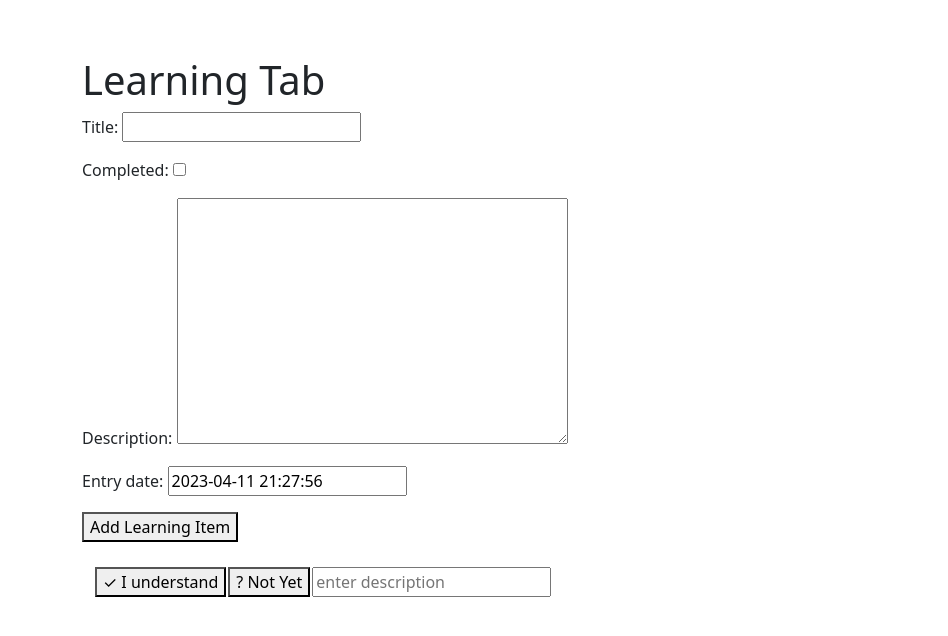
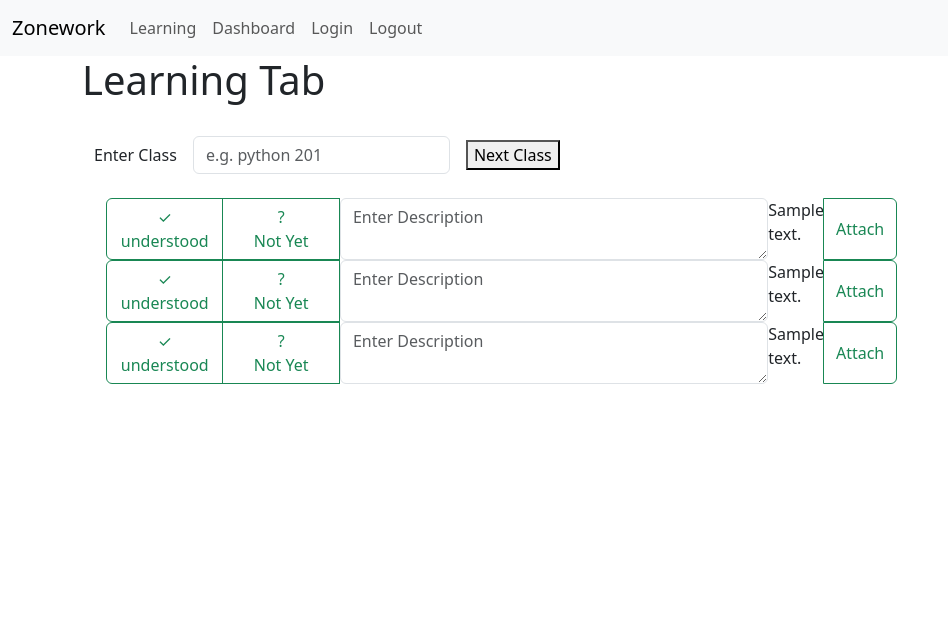
Before and after one commit to kyle-kyhu/Zonework, a Django app: template zonework_app/templates/zonework_app/learning_tab.html in a window 1280 px wide. Shown: the top 636 px of the page, without its empty margins (0-948 px from the left). Run offline with Django 4.2, Linux system fonts and the light colour scheme; the template is opened without the code that fills it: values that come from a table or form of the project are taken from there, others are empty; tables that the repository leaves empty hold one stand-in row (values such as "Sample post").

Commit message:
Zonework is a django capstone project for Coding Nomads.  The concept can be though of as pacing tool for learning.  I used a similar logic to help with keep up with the commitment of reading, watching, coding, failing and repeating the hard and lonely process.
This tool should help users:
1. Put in the work even if the work is failure.
2. The details could be communicated to mentors and community.
3. Create a cadence of work.

```diff
--- a/zonework_app/forms.py
+++ b/zonework_app/forms.py
@@ -5,8 +5,8 @@ class ItemForm(forms.ModelForm):
     class Meta:
         model = LearningItem
         fields = [
-            "title",
-            'completed',
+            "subject",
+            'assessment',
             'description',
             'entry_date'
         ]
--- a/zonework_app/models.py
+++ b/zonework_app/models.py
@@ -6,21 +6,21 @@ from django.contrib.auth.models import User
 
 class Student(models.Model):
     user = models.OneToOneField(User, on_delete=models.CASCADE)
-    address = models.TextField()
+    address = models.TextField(max_length=200)
     #school = models.ForeignKey(School, on_delete=models.CASCADE)
-    class_names = models.TextField()
+    class_names = models.TextField(max_length=200)
+
+# is this a good set up?
+# class Subject(models.Model):
+#     name = models.CharField(max_length=50)
+
 
 class LearningItem(models.Model):
-    title = models.CharField(max_length=200)
-    completed = models.BooleanField(default=False)
+    subject = models.CharField(max_length=200)
+    assessment = models.CharField(max_length=12)
     description = models.TextField(max_length=200)
-    entry_date = models.DateTimeField(default=timezone.now())
+    entry_date = models.DateTimeField(default=timezone.now)
     student = models.ForeignKey(Student, on_delete=models.CASCADE)
 
     def __str__(self):
-        return f"{self.title} - {'Completed' if self.completed else 'Not-Completed'} - {self.entry_date}"
-
-
-
-# if label and description are blank
-# how do we not migrate them to DB?
+        return f"{self.subject} - {'Completed' if self.assessment else 'Not-Completed'} - {self.entry_date}"
--- a/zonework_app/templates/zonework_app/base.html
+++ b/zonework_app/templates/zonework_app/base.html
@@ -1,40 +1,45 @@
 {% load static %}
 
-<!DOCTYPE html>
+<!doctype html>
 <html lang="en">
 <head>
     <meta charset="UTF-8">
     <meta name="viewport" content="width=device-width, initial-scale=1.0">
-    <title>{% block title %}Zonework{% endblock %}</title>
+    <title>
+        {% block title %}
+        Zonework
+        {% endblock %}
+    </title>
     <link href="https://cdn.jsdelivr.net/npm/bootstrap@5.3.0-alpha3/dist/css/bootstrap.min.css" rel="stylesheet" integrity="sha384-KK94CHFLLe+nY2dmCWGMq91rCGa5gtU4mk92HdvYe+M/SXH301p5ILy+dN9+nJOZ" crossorigin="anonymous">
-
-
+    <link rel="stylesheet" href="{% static 'zonework_app/style.css' %}">
 </head>
 <body>
-    <header>
-<!-- Add your site header here -->
-<!-- nav bar -->
-	<nav class="navbar navbar-expand-md navbar-dark">
-		<a class="navbar-brand" href="#">Zonework</a>
-		<button class="navbar-toggler" type="button" data-toggle="collapse" data-target="#collapsibleNavbar">
+
+<nav class="navbar navbar-expand-lg bg-body-tertiary">
+  <div class="container-fluid">
+    <a class="navbar-brand" href="{% url 'zonework_app:index' %}">Zonework</a>
+
+    <button class="navbar-toggler" type="button" data-bs-toggle="collapse" data-bs-target="#navbarSupportedContent" aria-controls="navbarSupportedContent" aria-expanded="false" aria-label="Toggle navigation">
       <span class="navbar-toggler-icon"></span>
     </button>
-		<div class="collapse navbar-collapse" id="collapsibleNavbar">
-			<ul class="navbar-nav">
+    <div class="collapse navbar-collapse" id="navbarSupportedContent">
+      <ul class="navbar-nav me-auto mb-2 mb-lg-0">
         <li class="nav-item">
-					<a class="nav-link active" data-toggle="tab" href="#tab1">Learn</a>
+          <a class="nav-link" href="{% url 'zonework_app:learning_tab' %}">Learning</a>
         </li>
         <li class="nav-item">
-					<a class="nav-link" data-toggle="tab" href="#tab2">Dashboard</a>
+          <a class="nav-link" href="{% url 'zonework_app:dashboard_list' %}">Dashboard</a>
         </li>
         <li class="nav-item">
-					<a class="nav-link" data-toggle="tab" href="#tab3">About</a>
+          <a class="nav-link" href="{% url 'zonework_app:login' %}">Login</a>
+        </li>
+        <li class="nav-item">
+          <a class="nav-link" href="#">Logout</a>
         </li>
       </ul>
     </div>
+  </div>
 </nav>
-
-    </header>
 
 	{% if messages %}
     <div class="container mt-3">
--- a/zonework_app/templates/zonework_app/dashboard.html
+++ b/zonework_app/templates/zonework_app/dashboard.html
@@ -8,7 +8,8 @@ Dashboard
     <h1>Dashboard</h1>
     <table>
         {% for item in items.all %}
-            <li>{{ item.title }} - {% if item.completed %}Completed{% else %}Not Completed{% endif %} - {{ item.entry_date }}</li>
+            <li>{{ item.subject }} - {% if item.assessment %}Assessment{% else %}Not Assessment{% endif %} - {{ item.entry_date }}</li>
+            <li>{{ item.</li>
         {% endfor %}
     </table>
 {% endblock %}
--- a/zonework_app/templates/zonework_app/learning_tab.html
+++ b/zonework_app/templates/zonework_app/learning_tab.html
@@ -7,26 +7,82 @@ Learning Tab
 {% block content %}
 
     <h1>Learning Tab</h1>
+<!--    <form method="POST">-->
+<!--        {% csrf_token %}-->
+<!--        {{ form.as_table }}  &lt;!&ndash; This will render the form fields as a series of paragraphs &ndash;&gt;-->
+<!--        <button type="submit">Add Learning Item</button>-->
+<!--    </form>-->
+
+<!-- Enter Class  -->
+<div class="container">
     <form method="POST">
         {% csrf_token %}
-        {{ form.as_p }}  <!-- This will render the form fields as a series of paragraphs -->
-        <button type="submit">Add Learning Item</button>
-    </form>
+        <br/>
+<table>
+    <tr>
+        <div class="row row-cols-lg-auto g-3 align-items-center">
+            <div class="col-12">
+                <label for="enter_class" class="col-form-label" >Enter Class</label>
+            </div>
+            <div class="col-12">
+                <input type="text" id="enter_class" class="form-control" placeholder="e.g. python 201">
+            </div>
+            <div class="col-12">
+                <button id="next-class-button">Next Class</button>
+            </div>
+          </div>
+        </div>
+    </tr>
+</table>
+        <br/>
 
-<!-- here is the layout of the learning form.
-Do I need to add this to the forms.py file under meta? -->
+<!-- here are the learning item -->
+<div class="container text-left-center">
+    <form method="post">
+        {% csrf_token %}
+        <table>
+            <tr>
+            <div class="btn-group" role="group" aria-label="Basic radio toggle button group">
+                  <input type="radio" class="btn-check" name="{{ LearningItem.assessment }}" id="{{ LearningItem.assessment }}" autocomplete="off">
+                  <label style="width:200px" class="btn btn-outline-success" for="{{ LearningItem.assessment }}">&#10003;<br/>understood</label>
 
-<br/>
-<div class="container">
-    <form>
-        <table>
-          <tr>
-            <td><button><span>&#10003;</span> I understand</button></td>
-            <td><button><span>?</span> Not Yet</button></td>
-            <td><input type="text" placeholder="enter description"></td>
-          </tr>
+                  <input type="radio" class="btn-check" name="btnradio" id="btnradio2" autocomplete="off">
+                  <label style="width:200px" class="btn btn-outline-success" for="btnradio2">?<br/>Not Yet</label>
+
+              <textarea class="form-control" placeholder="Enter Description" id="floatingTextarea"></textarea>
+                {{ LearningItem.description }}
+              <button type="button" class="btn btn-outline-success">Attach</button>
+            </div>
+                <div class="btn-group" role="group" aria-label="Basic radio toggle button group">
+                  <input type="radio" class="btn-check" name="{{ LearningItem.assessment }}" id="{{ LearningItem.assessment }}" autocomplete="off">
+                  <label style="width:200px" class="btn btn-outline-success" for="{{ LearningItem.assessment }}">&#10003;<br/>understood</label>
+
+                  <input type="radio" class="btn-check" name="btnradio" id="btnradio2" autocomplete="off">
+                  <label style="width:200px" class="btn btn-outline-success" for="btnradio2">?<br/>Not Yet</label>
+
+              <textarea class="form-control" placeholder="Enter Description" id="floatingTextarea"></textarea>
+                {{ LearningItem.description }}
+              <button type="button" class="btn btn-outline-success">Attach</button>
+            </div>
+            <div class="btn-group" role="group" aria-label="Basic radio toggle button group">
+                  <input type="radio" class="btn-check" name="{{ LearningItem.assessment }}" id="{{ LearningItem.assessment }}" autocomplete="off">
+                  <label style="width:200px" class="btn btn-outline-success" for="{{ LearningItem.assessment }}">&#10003;<br/>understood</label>
+
+                  <input type="radio" class="btn-check" name="btnradio" id="btnradio2" autocomplete="off">
+                  <label style="width:200px" class="btn btn-outline-success" for="btnradio2">?<br/>Not Yet</label>
+
+              <textarea class="form-control" placeholder="Enter Description" id="floatingTextarea"></textarea>
+                {{ LearningItem.description }}
+              <button type="button" class="btn btn-outline-success">Attach</button>
+            </div>
+            </tr>
         </table>
     </form>
 </div>
 
+        </div>
+    </form>
+</div>
+
+
 {% endblock %}
--- a/zonework_app/urls.py
+++ b/zonework_app/urls.py
@@ -1,18 +1,29 @@
 from django.contrib import admin
 from django.urls import path
 from . import views
-# this is new as of 4/16/23
-from django.contrib.auth.views import LoginView
+from .views import DashboardView, LearningView, LoginView, RegisterView, DashboardListView, IndexView
 
 
 app_name = 'zonework_app'
 
+#function based set up
+
+# urlpatterns = [
+#     path("admin/", admin.site.urls),
+#     path('learning_tab/', views.learning_tab, name="learning_tab"),
+#     path('login/', views.login_view, name='login'),
+#     path('dashboard/', views.dashboard, name="dashboard"),
+#     path('register/', views.register, name="register"),
+#     path('test/', views.test, name="test"),
+#     path('', views.index, name="index"),
+# ]
+
+# class based views
 urlpatterns = [
-    path("admin/", admin.site.urls),
-    path('learning_tab/', views.learning_tab, name="learning_tab"),
-    path('login/', views.login_view, name='login'),
-    path('dashboard/', views.dashboard, name="dashboard"),
-    path('register/', views.register, name="register"),
-    path('test/', views.test, name="test"),
-    path('', views.index, name="index"),
+    path('index/', IndexView.as_view(), name='index'),
+    #path('', DashboardView.as_view(), name='dashboard'),
+    path('learning/', LearningView.as_view(), name='learning_tab'),
+    path('login/', LoginView.as_view(), name='login'),
+    path('register/', RegisterView.as_view(), name='register'),
+    path('dashboard/', DashboardListView.as_view(), name='dashboard_list')
 ]
--- /dev/null
+++ b/zonework_project/requirements.txt
@@ -0,0 +1,3 @@
+asgiref==3.6.0
+Django==4.2
+sqlparse==0.4.3
--- a/zonework_project/settings.py
+++ b/zonework_project/settings.py
@@ -60,6 +60,7 @@ TEMPLATES = [
         "APP_DIRS": True,
         "OPTIONS": {
             "context_processors": [
+
                 "django.template.context_processors.debug",
                 "django.template.context_processors.request",
                 "django.contrib.auth.context_processors.auth",
@@ -112,6 +113,9 @@ USE_TZ = True
 # https://docs.djangoproject.com/en/4.2/howto/static-files/
 
 STATIC_URL = "static/"
+STATICFILES_DIRS = [
+    os.path.join(BASE_DIR, 'static'),
+]
 
 # Default primary key field type
 # https://docs.djangoproject.com/en/4.2/ref/settings/#default-auto-field
```
Also changed, not shown: zonework_app/templates/zonework_app/index.html (+4 -4 lines), zonework_app/views.py (+117 -42 lines). Lines whose indentation alone changed are shown as unchanged.
